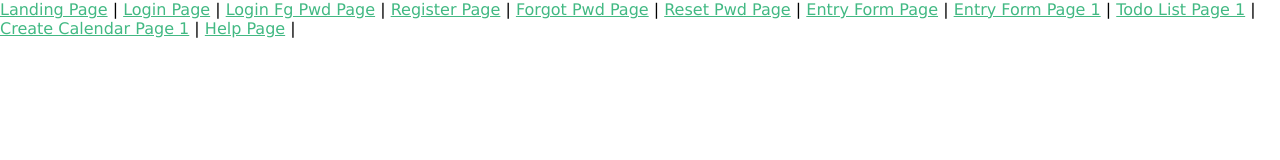
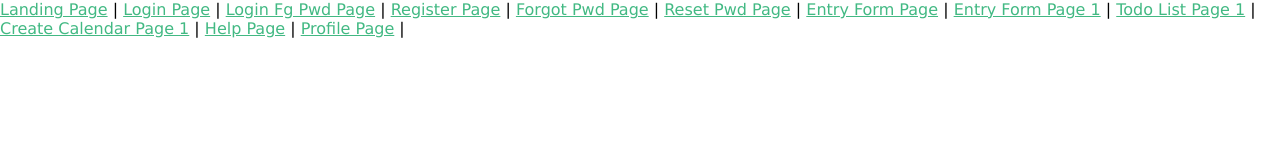
Before and after one commit to TrinityPower2/Front-end, a Vue app: page / in a window 1280 px wide. Shown: the top 160 px of the page. Built offline with nearby package versions, Linux system fonts and the light colour scheme; what v-scroll-lock would draw is missing.

Commit message:
HELLOWORLD

```diff
--- a/src/views/HelloWorld.vue
+++ b/src/views/HelloWorld.vue
@@ -13,6 +13,7 @@ import DarkLightMode from '@/components/DarkLightMode.vue';
     <router-link to="/todo-list-page">Todo List Page 1</router-link> |
     <router-link to="/create-calendar-page">Create Calendar Page 1</router-link> |
     <router-link to="/help-page">Help Page</router-link> |
+    <router-link to="/profile-page">Profile Page</router-link> |
   </div>
   <!-- <HeaderLine></HeaderLine> -->
 </template>
```
